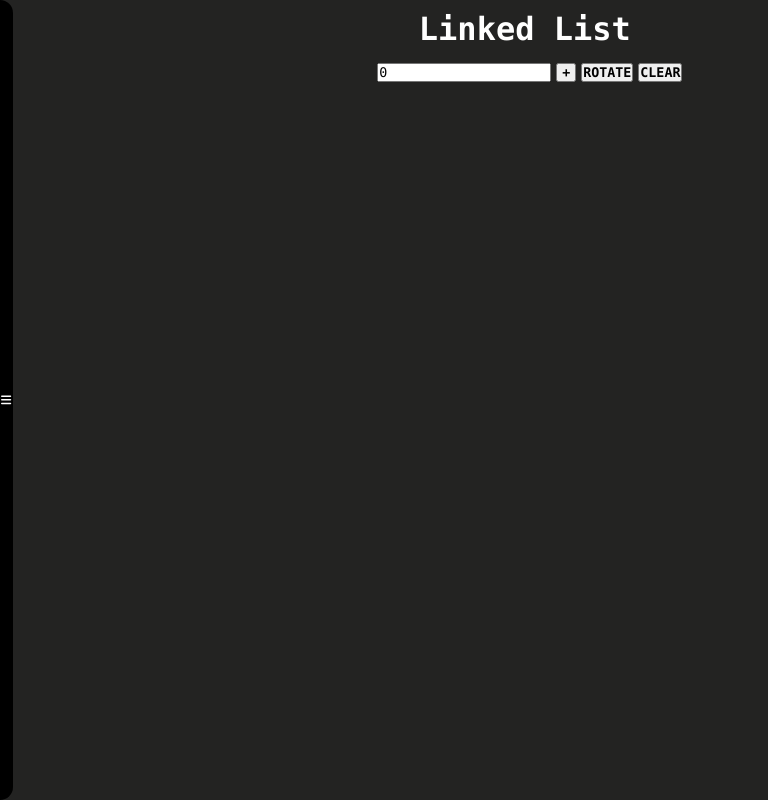
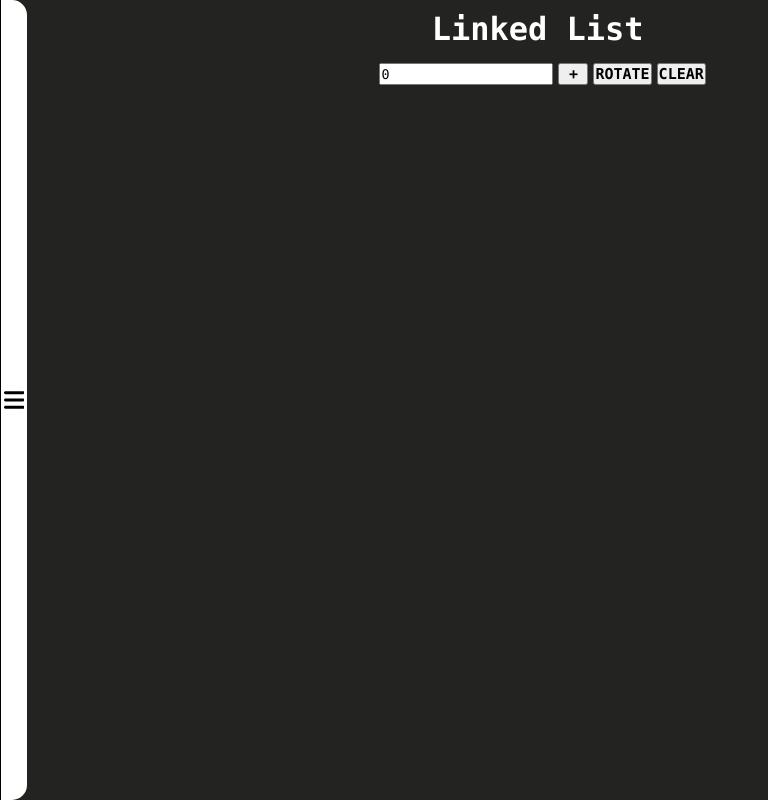
Before and after one commit to JoaoVitorSD/tad-algorithms-review, a Next.js app: page / in a window 1280 px wide. Shown: the whole page, without its empty margins (0-768 px from the left). Built offline with nearby package versions, Linux system fonts and the light colour scheme.

Commit message:
style: menu display and transition

```diff
--- a/components/tad/Queue.js
+++ b/components/tad/Queue.js
@@ -61,7 +61,7 @@ export default class QueueExecution {
 
     clear() {
         if(this.clearMarkedElements){
-            this.clearMarkedElements();
+            setTimeout(this.clearMarkedElements, 500);
         }
         if (this.head != null) {
             this.size = 0
--- a/src/app/page.module.css
+++ b/src/app/page.module.css
@@ -1,5 +1,6 @@
 .main{
-  width: 100vw;
+  width: 98vw;
+  margin-left: 2vw;
   height: 100vh;
   display: flex;
   flex-wrap: nowrap;
@@ -7,8 +8,12 @@
 }
 
 .section{
+  z-index: 2;
   height: 100vh;
   display: flex;
+  position: fixed;
+  top: 0;
+  left: 0;
 }
 
 
@@ -36,22 +41,27 @@
 }
 
 .menu{
-  width: 1vw;
-  background: black;
+  width: 2vw;
+  background: white;
   border-radius: 0 15px 15px 0;
   height: 100vh;
   display: flex;
-  align-items: center;
+  align-items: top;
   cursor: pointer;
+  border-left: 1px solid black;
   justify-content: center;
+  transition: background .3s black ;
 }
-
+.menu--revealed{
+  background: black;
+}
 .icon{
   width: 80%;
-  fill: white;
+  fill: black;
   transition: transform 0.3s ease;
 }
 
 .icon--revealed{
+  fill: white;
   transform: rotate(90deg);
 }
--- a/src/app/page.tsx
+++ b/src/app/page.tsx
@@ -41,7 +41,9 @@ export default function Home() {
             </ul>
           </nav>
         ) : null}
-        <div className={styles.menu} onClick={() => setOpened(!opened)}>
+        <div className={`${styles.menu} ${
+              opened ? styles["menu--revealed"] : false
+            }`} onClick={() => setOpened(!opened)}>
           <svg
             xmlns="http://www.w3.org/2000/svg"
             className={`${styles.icon} ${
--- a/src/styles/data.module.css
+++ b/src/styles/data.module.css
@@ -26,7 +26,9 @@
 }
 
 .form-container input {
+    height: 100%;
     outline: none;
+    box-sizing: border-box;
 }
 
 .form-container button {
@@ -35,9 +37,11 @@
     text-transform: uppercase;
     font-weight: bold;
     cursor: pointer;
-    min-width: 20px;
+    min-width: 30px;
+    font-size: 15px;
     transition: box-shadow .3s ease;
     outline: none;
+    box-sizing: border-box;
 }
 
 .form-container button:hover {
```
